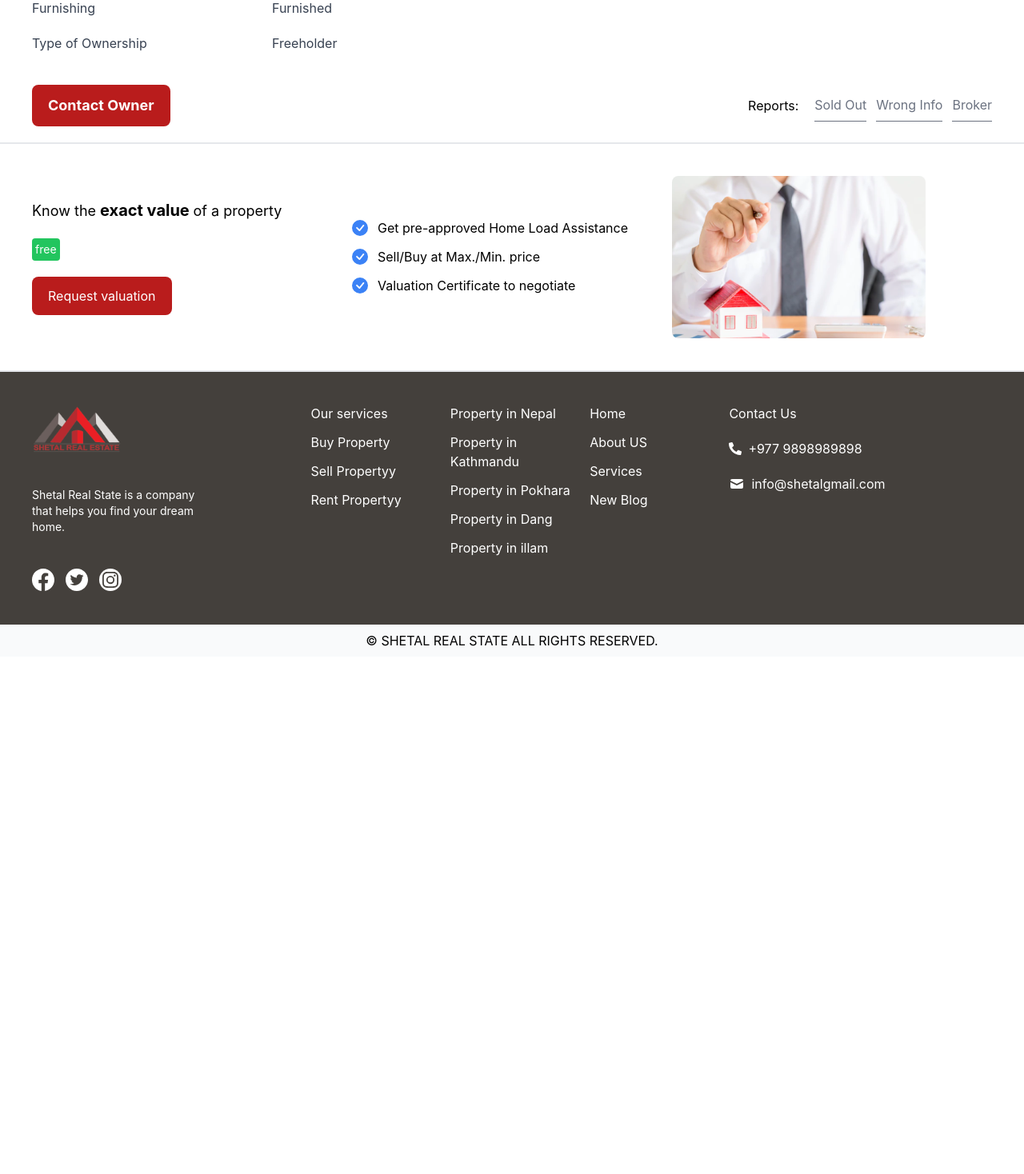
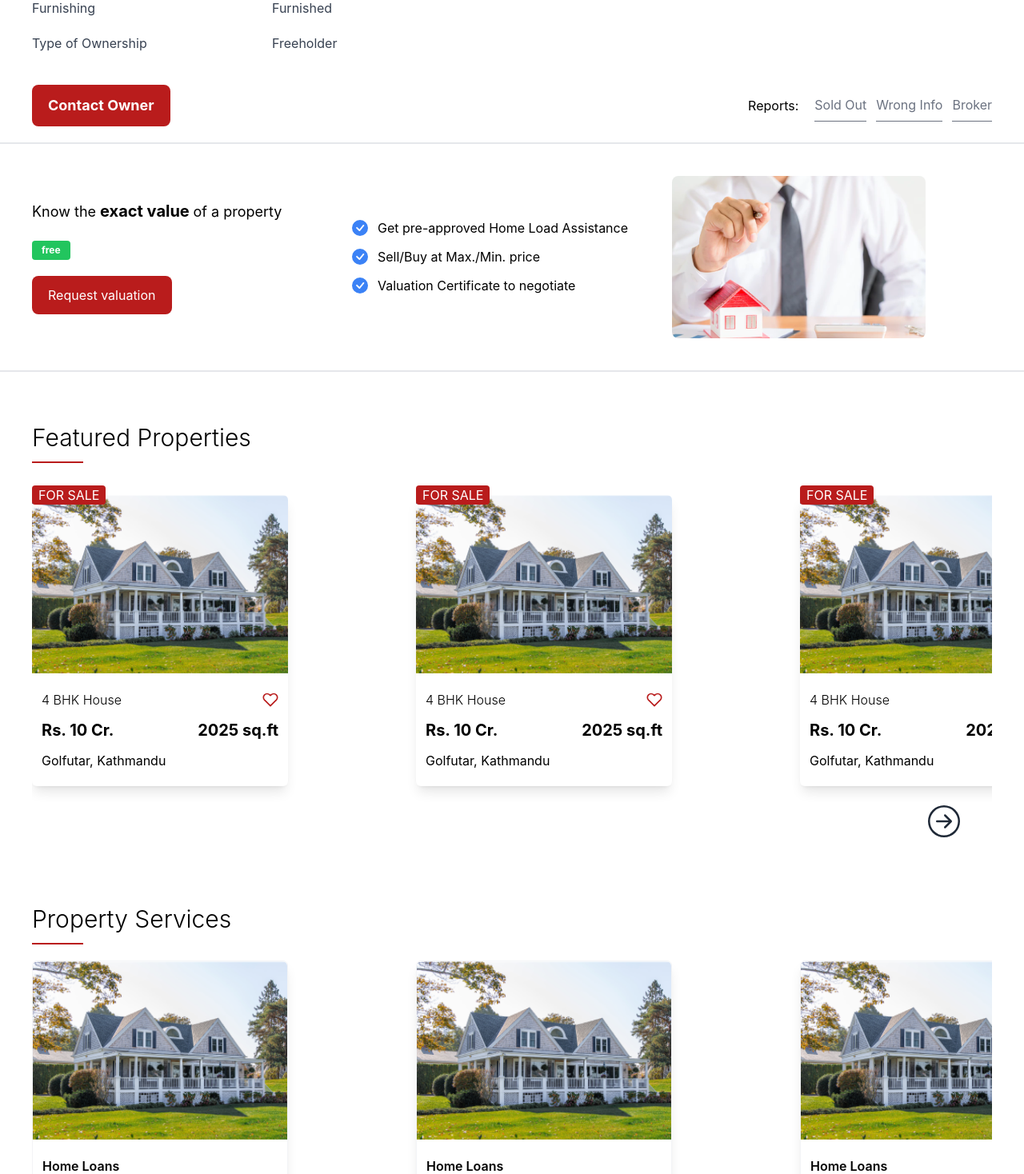
Before and after one commit to nikhilpantha/sheetalproperty, a React (Create React App) app: page /singleProduct in a window 1280 px wide. Shown: the part 1416-2884 px from the top of the page at 80% size. Before the commit the page ends 2237 px from the top, so only its background shows below. Built offline with nearby package versions, Linux system fonts and the light colour scheme.

Commit message:
addition on single product page

```diff
--- a/src/components/SingleProduct/ExtraValue.jsx
+++ b/src/components/SingleProduct/ExtraValue.jsx
@@ -11,7 +11,7 @@ const ExtraValue = () => {
           property
         </p>
         <div>
-          <button className="text-sm text-white bg-green-500 rounded p-1">
+          <button className="text-xs font-bold text-white bg-green-500 rounded py-1 px-3">
             free
           </button>
         </div>
--- a/src/pages/SingleProduct.jsx
+++ b/src/pages/SingleProduct.jsx
@@ -3,14 +3,18 @@ import Details from "../components/SingleProduct/Details";
 import UserHead from "../components/SingleProduct/UserHead";
 import Description from "../components/SingleProduct/Description";
 import ExtraValue from "../components/SingleProduct/ExtraValue";
+import Featured from "../components/home/Featured";
+import Property from "../components/home/Property";
 
 const SingleProduct = () => {
   return (
-    <div className="relative">
+    <div className="pb-10">
       <UserHead />
       <Details />
       <Description />
       <ExtraValue />
+      <Featured />
+      <Property />
     </div>
   );
 };
```
